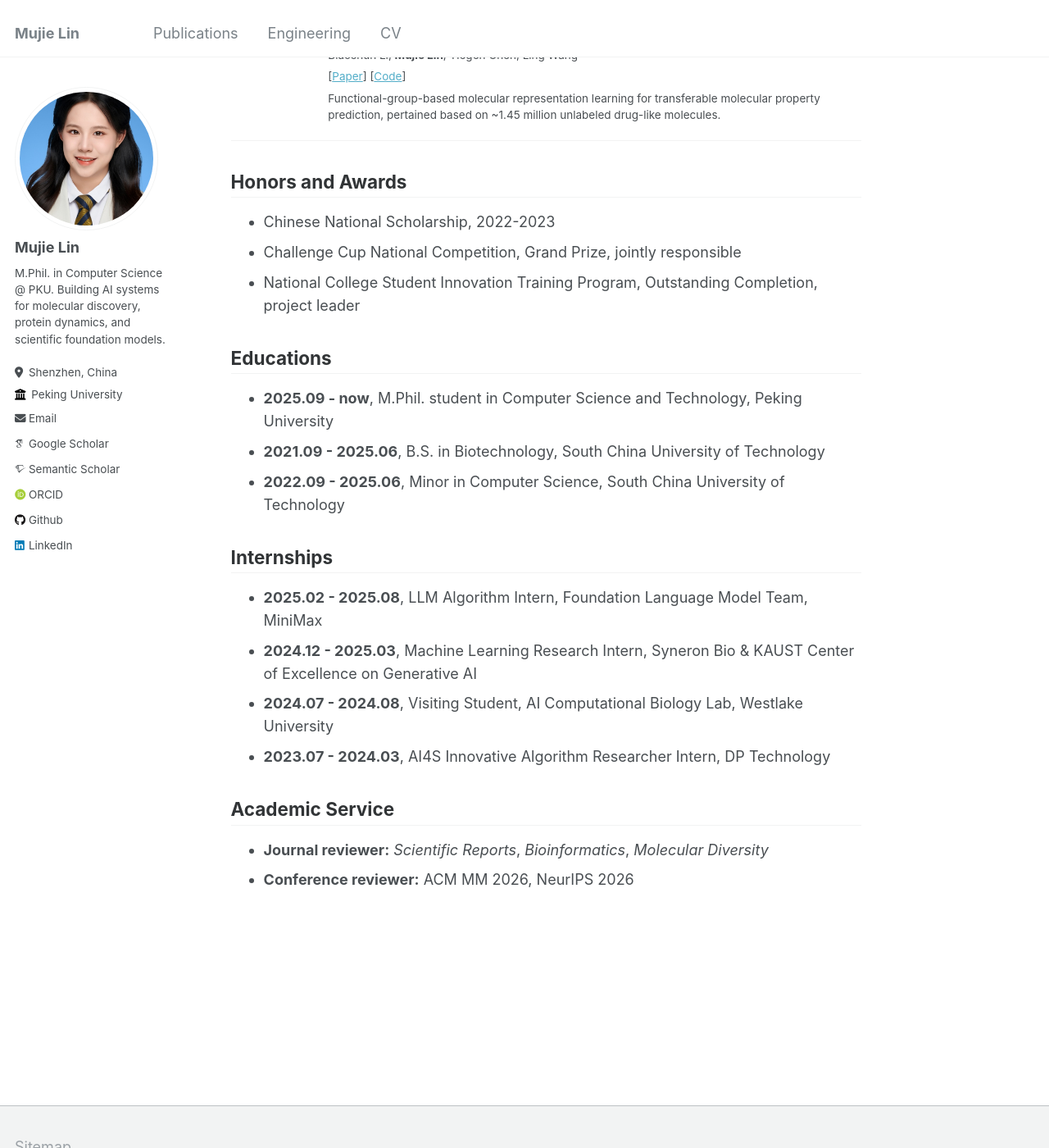
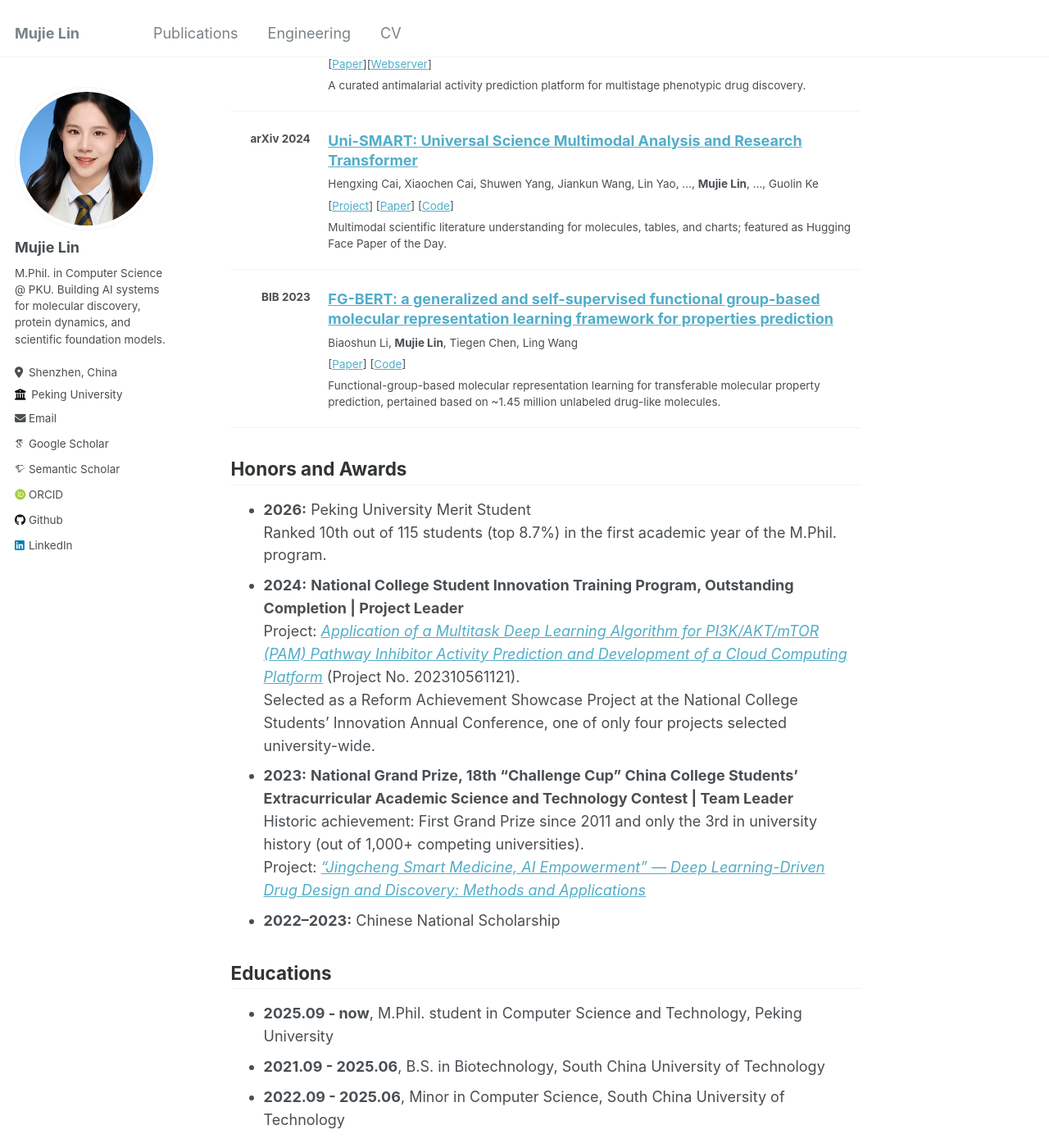
Before and after one commit to Linmj-Judy/Linmj-Judy.github.io, a Jekyll site: the page built from _pages/about.md, in a window 1280 px wide and 1400 px high, scrolled down 3591 px. Shown: the whole window at 82% size. Built offline with Jekyll 4.4.1, drawn with Linux system fonts in a browser that asks for light colours; some web fonts are replaced; some of the changed text lies outside the part shown.

Commit message:
Update homepage honors and MiniMax publication

```diff
--- a/_pages/about.md
+++ b/_pages/about.md
@@ -39,10 +39,12 @@ I am particularly interested in bridging **foundation model reasoning and biomol
 * **2026.09:** **[PhiFold](/publication/2026-phifold)** (co-first author work) released on arXiv — dynamic protein design via physics-structured covariance modeling.
 * **2026.09:** **[OpenAI4S](/publication/2026-openai4s)** released on arXiv — an open-source scientific research agent with persistent execution and session-level provenance ([code](https://github.com/PKU-YuanGroup/OpenAI4S)).
 * **2026.06:** **[SyntheticBench](/publication/2026-syntheticbench)** (work done during internship at Syneron Bio & KAUST Center of Excellence on Generative AI) accepted to *Genomics, Proteomics & Bioinformatics* (SCI, JCR Q1 TOP, IF = 13.9).
+* **2026.05:** Co-authored **[The MiniMax-M2 Series: Mini Activations Unleashing Max Real-World Intelligence](/publication/2026-minimax-m2)**, an arXiv technical report on sparse Mixture-of-Experts models and agent-native reinforcement learning.
 * **2026.05:** **[BioDynaSpec](/publication/2026-icml-biodynaspec)** (first-author work) accepted to ICML 2026.
 * **2025.11:** **[ProAR](/publication/2026-aaai-proar)** accepted to AAAI 2026.
 * **2025.06:** Contributed to **[MiniMax-M1](https://arxiv.org/abs/2506.13585)** in the MiniMax Foundation Language Model Team.
 * **2025.05:** **[ADCNet](/publication/2025-adcnet)** published in *Briefings in Bioinformatics* (SCI, JCR Q1, IF = 8.7).
+* **2025.02:** Joined the MiniMax Foundation Language Model Team as a research intern.
 * **2025.01:** **[SciAssess](https://aclanthology.org/2025.findings-naacl.125/)** (work done during internship at [DP Technology](https://www.dp.tech/)) accepted to NAACL 2025 Findings.
 * **2024.05:** **[MalariaFlow](/publication/2024-malariaflow)** (first-author work) published in *European Journal of Medicinal Chemistry* (SCI, JCR Q1, IF = 6.4).
 * **2023.11:** **[FG-BERT](/publication/2023-fg-bert)** (second-author work) published in *Briefings in Bioinformatics* (SCI, JCR Q1, IF = 8.7).
@@ -115,6 +117,19 @@ Probabilistic autoregressive generation of molecular dynamics trajectories with
 </div>
 
 <div class="home-publication" markdown="1">
+<div class="home-pub-venue">arXiv 2026</div>
+<div class="home-pub-body" markdown="1">
+**[The MiniMax-M2 Series: Mini Activations Unleashing Max Real-World Intelligence](/publication/2026-minimax-m2)**
+
+Aili Chen, Aonian Li, ..., **Mujie Lin**, ..., et al.
+
+[[Paper](https://arxiv.org/abs/2605.26494)] [[Models](https://huggingface.co/MiniMaxAI/MiniMax-M2)]
+
+Technical report on sparse Mixture-of-Experts models, agent-native reinforcement learning, and real-world agentic intelligence.
+</div>
+</div>
+
+<div class="home-publication" markdown="1">
 <div class="home-pub-venue">arXiv 2025</div>
 <div class="home-pub-body" markdown="1">
 **[MiniMax-M1: Scaling Test-Time Compute Efficiently with Lightning Attention](https://arxiv.org/abs/2506.13585)**
@@ -181,9 +196,15 @@ Functional-group-based molecular representation learning for transferable molecu
 
 ## Honors and Awards
 
-* Chinese National Scholarship, 2022-2023
-* Challenge Cup National Competition, Grand Prize, jointly responsible
-* National College Student Innovation Training Program, Outstanding Completion, project leader
+* **2026:** Peking University Merit Student<br>
+  Ranked 10th out of 115 students (top 8.7%) in the first academic year of the M.Phil. program.
+* **2024:** **National College Student Innovation Training Program, Outstanding Completion | Project Leader**<br>
+  Project: [*Application of a Multitask Deep Learning Algorithm for PI3K/AKT/mTOR (PAM) Pathway Inhibitor Activity Prediction and Development of a Cloud Computing Platform*](https://www.gjcxcy.cn/ZPZS/GGCG/Detail?XaBaZWAVWb1xqQ0hBBvLREBkPM1Mjfn2p9Hm4q8aStIhy7vmV7p010RBMUOz2o07) (Project No. 202310561121).<br>
+  Selected as a Reform Achievement Showcase Project at the National College Students' Innovation Annual Conference, one of only four projects selected university-wide.
+* **2023:** **National Grand Prize, 18th "Challenge Cup" China College Students' Extracurricular Academic Science and Technology Contest | Team Leader**<br>
+  Historic achievement: First Grand Prize since 2011 and only the 3rd in university history (out of 1,000+ competing universities).<br>
+  Project: [*"Jingcheng Smart Medicine, AI Empowerment" — Deep Learning-Driven Drug Design and Discovery: Methods and Applications*](https://mp.weixin.qq.com/s/dfnudr_sg4otRnXWMi9Xhw)
+* **2022–2023:** Chinese National Scholarship
 
 ## Educations
 
```
Also changed, not shown: _publications/2026-minimax-m2.md (added, +23 -0 lines).
